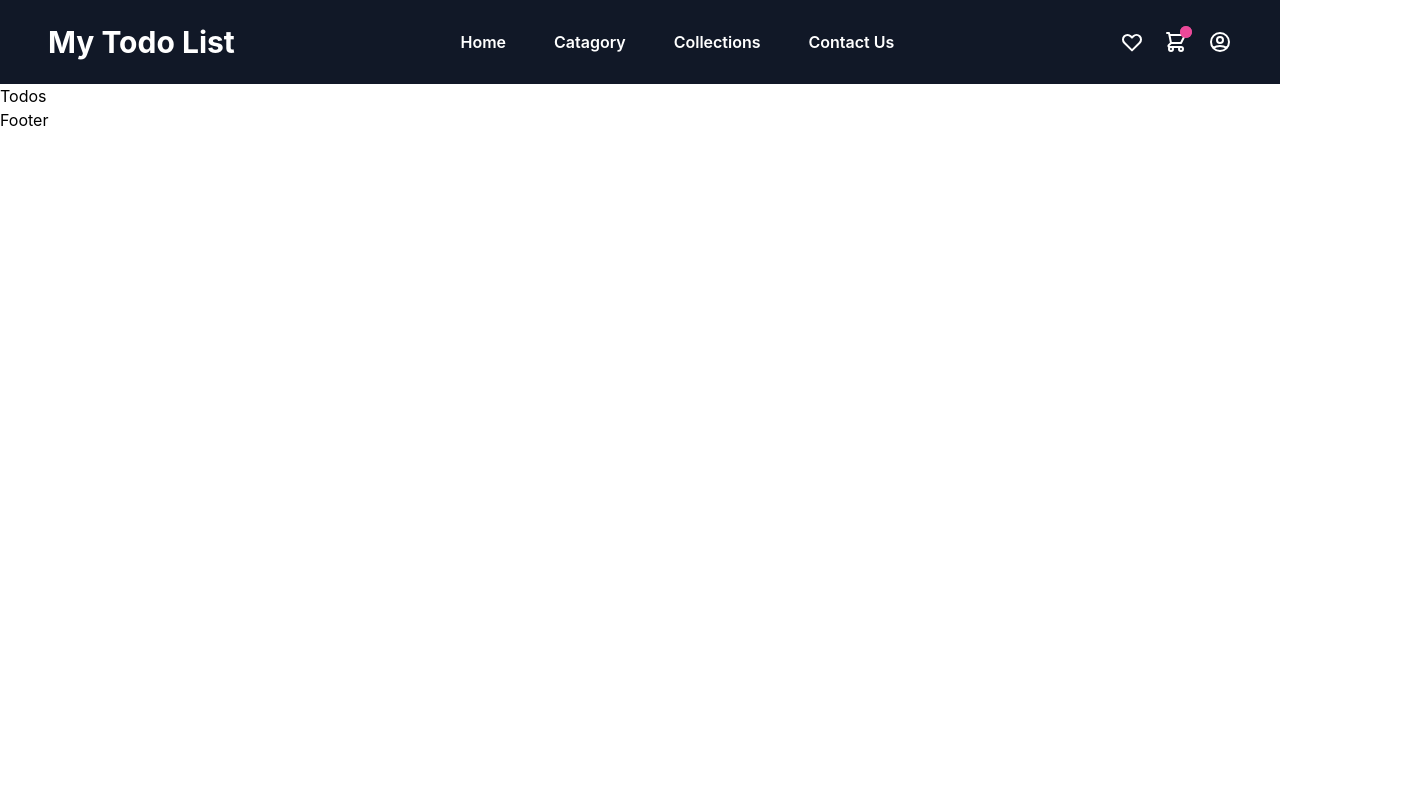
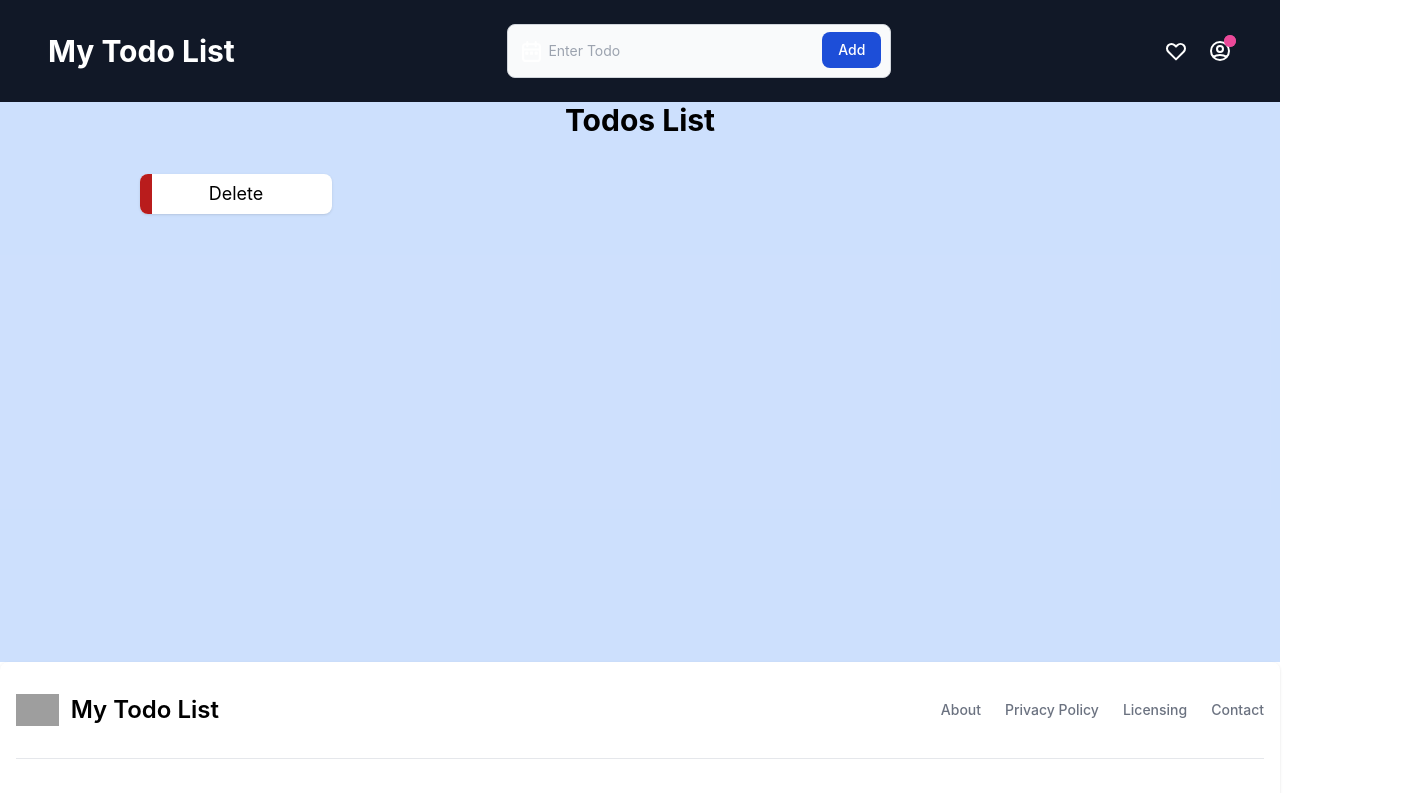
Before and after one commit to SingupalliKartik/todo-list-react, a React (Create React App) app: page / in a window 1280 px wide. Shown: the top 793 px of the page, 1408 px wide, since content can reach past the window. Built offline with nearby package versions, Linux system fonts and the light colour scheme; grey boxes are pictures that could not be loaded.

Commit message:
some major updates

```diff
--- a/package.json
+++ b/package.json
@@ -8,6 +8,7 @@
     "@testing-library/user-event": "^13.5.0",
     "react": "^18.2.0",
     "react-dom": "^18.2.0",
+    "react-router-dom": "^6.16.0",
     "react-scripts": "5.0.1",
     "web-vitals": "^2.1.4"
   },
--- a/src/App.js
+++ b/src/App.js
@@ -1,20 +1,76 @@
-import logo from './logo.svg';
-import './App.css';
-import Header from './mycomponents/Header';
-import {Todo}  from './mycomponents/Todo';
-import {Todos}  from './mycomponents/Todos';
-import {Footer}  from './mycomponents/Footer';
+import "./App.css";
+import Header from "./mycomponents/Header";
+import { Todos } from "./mycomponents/Todos";
+import { About } from "./mycomponents/About";
+import { Footer } from "./mycomponents/Footer";
+import { useState, useEffect } from "react";
+import {
+  BrowserRouter as Router,
+  Routes,
+  Route,
+
+} from "react-router-dom";
+
+function App() {
+  let initTodo;
+  if (localStorage.getItem("List") === null) {
+    initTodo = ''
+  } else {
+    initTodo = JSON.parse(localStorage.getItem("List"));
+  }
+  const onDelete = (todo) => {
+    console.log("this is to be delete", todo);
+
+    setTodos(
+      listtodo.filter((e) => {
+        return e !== todo;
+      })
+    );
+  };
+  const addTodo = (title) => {
+    let sno;
+    if (listtodo.length === 0) {
+      sno = 0;
+    } else sno = listtodo[listtodo.length - 1].sno + 1;
+
+    const myList = {
+      sno: sno,
+      title: title,
+    };
+    setTodos([...listtodo, myList]);
+    console.log(listtodo);
+  };
+
+  const [listtodo, setTodos] = useState([initTodo]);
+  useEffect(() => {
+    localStorage.setItem("List", JSON.stringify(listtodo));
+  }, [listtodo]);
+
+  return (
+    <>
+      <div>
+        <Router>
+          <Header title="My Todo List" searchbox={false} addTodo={addTodo} />
+        <Routes>
+          <Route exact path="/"  element={            <Todos todos={listtodo} onDelete={onDelete} />
+}/>
 
 
-function App() {
-  return (
-    <>
+          <Route exact path="/about"
+          element={ <About />}/>
 
-        <Header title=
-      "My Todo List" searchbox={true} />
-        <Todos/>
-        <Footer/>
 
+
+
+
+
+
+        </Routes>
+
+
+        <Footer />
+        </Router>
+      </div>
     </>
   );
 }
--- a/src/mycomponents/Footer.js
+++ b/src/mycomponents/Footer.js
@@ -1,7 +1,38 @@
 import React from 'react'
 
 export const Footer = () => {
+
   return (
-    <div>Footer</div>
+    <div>
+
+<footer className="bg-white rounded-lg shadow dark:bg-gray-900  " >
+    <div className="w-full max-w-screen-xl mx-auto p-4 md:py-8">
+        <div className="sm:flex sm:items-center sm:justify-between">
+            <a href="https://flowbite.com/" className="flex items-center mb-4 sm:mb-0">
+                <img src="https://flowbite.com/docs/images/logo.svg" className="h-8 mr-3" alt="Flowbite Logo" />
+                <span className="self-center text-2xl font-semibold whitespace-nowrap dark:text-white">My Todo List</span>
+            </a>
+            <ul className="flex flex-wrap items-center mb-6 text-sm font-medium text-gray-500 sm:mb-0 dark:text-gray-400">
+                <li>
+                    <a href="#" className="mr-4 hover:underline md:mr-6 ">About</a>
+                </li>
+                <li>
+                    <a href="#" className="mr-4 hover:underline md:mr-6">Privacy Policy</a>
+                </li>
+                <li>
+                    <a href="#" className="mr-4 hover:underline md:mr-6 ">Licensing</a>
+                </li>
+                <li>
+                    <a href="#" className="hover:underline">Contact</a>
+                </li>
+            </ul>
+        </div>
+        <hr className="my-6 border-gray-200 sm:mx-auto dark:border-gray-700 lg:my-8" />
+        <span className="block text-sm text-gray-500 sm:text-center dark:text-gray-400">© 2023 <a href="https://flowbite.com/" className="hover:underline">Flowbite™</a>. All Rights Reserved.</span>
+    </div>
+</footer>
+
+
+    </div>
   )
 }
--- a/src/mycomponents/Header.js
+++ b/src/mycomponents/Header.js
@@ -1,81 +1,216 @@
-import React from 'react'
+import { prototype } from "postcss/lib/previous-map";
+import React from "react";
+import PropTypes from "prop-types";
+import { useState } from "react";
+import { Link } from "react-router-dom";
 
 export default function Header(props) {
+  const [title, setTitle] = useState("");
+  const submit = (e) => {
+    e.preventDefault();
+    if (title) {
+      props.addTodo(title);
+      setTitle('');
+    }
+  };
+
   return (
-        <div><nav className="flex justify-between bg-gray-900 text-white w-screen">
+    <div>
+      <nav className="flex justify-between bg-gray-900 text-white w-screen">
         <div className="px-5 xl:px-12 py-6 flex w-full items-center">
-                <a className="text-3xl font-bold font-heading" href="#">
+          <Link className="text-3xl font-bold font-heading" to="/">
             {props.title}
-
-                </a>
-<div className='mx-auto'>
-
-
-
-                {props.searchbox  ? <ul className="hidden md:flex px-4 mx-auto font-semibold font-heading space-x-12">
-                    <li><a className="hover:text-gray-200" href="#">Home</a></li>
-                    <li><a className="hover:text-gray-200" href="#">Catagory</a></li>
-                    <li><a className="hover:text-gray-200" href="#">Collections</a></li>
-                    <li><a className="hover:text-gray-200" href="#">Contact Us</a></li>
+          </Link>
+          <div className="mx-auto">
+            {props.searchbox == true ? (
+              <ul className="hidden md:flex px-4 mx-auto font-semibold font-heading space-x-12">
+                <li>
+                  <Link className="hover:text-gray-200" to="#">
+                    Home
+                  </Link>
+                </li>
+                <li>
+                  <Link className="hover:text-gray-200" to="#">
+                    Catagory
+                  </Link>
+                </li>
+                <li>
+                  <Link className="hover:text-gray-200" to="#">
+                    Collections
+                  </Link>
+                </li>
+                <li>
+                  <Link className="hover:text-gray-200" to="#">
+                    Contact Us
+                  </Link>
+                </li>
               </ul>
-                    :
-                    <form className='w-96'>
-                        <label for="default-search" className="mb-2 text-sm font-medium text-gray-900 sr-only dark:text-white">Search</label>
+            ) : (
+              <form className="w-96" onSubmit={submit}>
+                <label
+                  htmlFor="default-search"
+                  className="mb-2 text-sm font-medium text-gray-900 sr-only dark:text-white"
+                >
+                  Enter Todo
+                </label>
                 <div className="relative">
                   <div className="absolute inset-y-0 left-0 flex items-center pl-3 pointer-events-none">
-                                <svg className="w-4 h-4 text-gray-500 dark:text-gray-400" aria-hidden="true" xmlns="http://www.w3.org/2000/svg" fill="none" viewBox="0 0 20 20">
-                                    <path stroke="currentColor" stroke-linecap="round" stroke-linejoin="round" stroke-width="2" d="m19 19-4-4m0-7A7 7 0 1 1 1 8a7 7 0 0 1 14 0Z" />
+                    <svg
+                      width="25px"
+                      height="25px"
+                      viewBox="0 0 24 24"
+                      fill="none"
+                      xmlns="http://www.w3.org/2000/svg"
+                    >
+                      <g id="SVGRepo_bgCarrier" strokeWidth="0"></g>
+                      <g
+                        id="SVGRepo_tracerCarrier"
+                        strokeLinecap="round"
+                        strokeLinejoin="round"
+                      ></g>
+                      <g id="SVGRepo_iconCarrier">
+                        {" "}
+                        <path
+                          d="M20 10V7C20 5.89543 19.1046 5 18 5H6C4.89543 5 4 5.89543 4 7V10M20 10V19C20 20.1046 19.1046 21 18 21H6C4.89543 21 4 20.1046 4 19V10M20 10H4M8 3V7M16 3V7"
+                          stroke="#ffffff"
+                          strokeWidth="2"
+                          strokeLinecap="round"
+                        ></path>{" "}
+                        <rect
+                          x="6"
+                          y="12"
+                          width="3"
+                          height="3"
+                          rx="0.5"
+                          fill="#ffffff"
+                        ></rect>{" "}
+                        <rect
+                          x="10.5"
+                          y="12"
+                          width="3"
+                          height="3"
+                          rx="0.5"
+                          fill="#ffffff"
+                        ></rect>{" "}
+                        <rect
+                          x="15"
+                          y="12"
+                          width="3"
+                          height="3"
+                          rx="0.5"
+                          fill="#ffffff"
+                        ></rect>{" "}
+                      </g>
                     </svg>
                   </div>
-                            <input type="search" id="default-search" class="block w-full p-4 pl-10 text-sm text-gray-900 border border-gray-300 rounded-lg bg-gray-50 focus:ring-blue-500 focus:border-blue-500 dark:bg-gray-700 dark:border-gray-600 dark:placeholder-gray-400 dark:text-white dark:focus:ring-blue-500 dark:focus:border-blue-500" placeholder="Search Mockups, Logos..." required />
-                            <button type="submit" class="text-white absolute right-2.5 bottom-2.5 bg-blue-700 hover:bg-blue-800 focus:ring-4 focus:outline-none focus:ring-blue-300 font-medium rounded-lg text-sm px-4 py-2 dark:bg-blue-600 dark:hover:bg-blue-700 dark:focus:ring-blue-800">Search</button>
+                  <input
+                    value={title}
+                    type="search"
+                    onChange={(e) => {
+                      setTitle(e.target.value);
+                    }}
+                    id="default-search"
+                    className="block w-full p-4 pl-10 text-sm text-gray-900 border border-gray-300 rounded-lg bg-gray-50 focus:ring-blue-500 focus:border-blue-500 dark:bg-gray-700 dark:border-gray-600 dark:placeholder-gray-400 dark:text-white dark:focus:ring-blue-500 dark:focus:border-blue-500"
+                    placeholder="Enter Todo "
+                    required
+                  />
+                  <button
+                    type="submit"
+                    className="text-white absolute right-2.5 bottom-2.5 bg-blue-700 hover:bg-blue-800 focus:ring-4 focus:outline-none focus:ring-blue-300 font-medium rounded-lg text-sm px-4 py-2 dark:bg-blue-600 dark:hover:bg-blue-700 dark:focus:ring-blue-800"
+                  >
+                    Add
+                  </button>
                 </div>
               </form>
-                }
+            )}
+          </div>
+          <div className="hidden xl:flex  space-x-5 items-center">
+            <Link className="hover:text-gray-200" to="/">
+              <svg
+                xmlns="http://www.w3.org/2000/svg"
+                className="h-6 w-6"
+                fill="none"
+                viewBox="0 0 24 24"
+                stroke="currentColor"
+              >
+                <path
+                  strokeLinecap="round"
+                  strokeLinejoin="round"
+                  strokeWidth="2"
+                  d="M4.318 6.318a4.5 4.5 0 000 6.364L12 20.364l7.682-7.682a4.5 4.5 0 00-6.364-6.364L12 7.636l-1.318-1.318a4.5 4.5 0 00-6.364 0z"
+                />
+              </svg>
+            </Link>
 
-                </div>
-                <div className="hidden xl:flex items-center space-x-5 items-center">
-                    <a className="hover:text-gray-200" href="#">
-                        <svg xmlns="http://www.w3.org/2000/svg" className="h-6 w-6" fill="none" viewBox="0 0 24 24" stroke="currentColor">
-                            <path stroke-linecap="round" stroke-linejoin="round" stroke-width="2" d="M4.318 6.318a4.5 4.5 0 000 6.364L12 20.364l7.682-7.682a4.5 4.5 0 00-6.364-6.364L12 7.636l-1.318-1.318a4.5 4.5 0 00-6.364 0z" />
-                        </svg>
-                    </a>
-                    <a className="flex items-center hover:text-gray-200" href="#">
-                        <svg xmlns="http://www.w3.org/2000/svg" className="h-6 w-6" fill="none" viewBox="0 0 24 24" stroke="currentColor">
-                            <path stroke-linecap="round" stroke-linejoin="round" stroke-width="2" d="M3 3h2l.4 2M7 13h10l4-8H5.4M7 13L5.4 5M7 13l-2.293 2.293c-.63.63-.184 1.707.707 1.707H17m0 0a2 2 0 100 4 2 2 0 000-4zm-8 2a2 2 0 11-4 0 2 2 0 014 0z" />
+            <Link className="flex items-center hover:text-gray-200" to="/about">
+              <svg
+                xmlns="http://www.w3.org/2000/svg"
+                className="h-6 w-6 hover:text-gray-200"
+                fill="none"
+                viewBox="0 0 24 24"
+                stroke="currentColor"
+              >
+                <path
+                  strokeLinecap="round"
+                  strokeLinejoin="round"
+                  strokeWidth="2"
+                  d="M5.121 17.804A13.937 13.937 0 0112 16c2.5 0 4.847.655 6.879 1.804M15 10a3 3 0 11-6 0 3 3 0 016 0zm6 2a9 9 0 11-18 0 9 9 0 0118 0z"
+                />
               </svg>
               <span className="flex absolute -mt-5 ml-4">
                 <span className="animate-ping absolute inline-flex h-3 w-3 rounded-full bg-pink-400 opacity-75"></span>
-                            <span className="relative inline-flex rounded-full h-3 w-3 bg-pink-500">
+                <span className="relative inline-flex rounded-full h-3 w-3 bg-pink-500"></span>
               </span>
-                        </span>
-                    </a>
-
-                    <a className="flex items-center hover:text-gray-200" href="#">
-                        <svg xmlns="http://www.w3.org/2000/svg" className="h-6 w-6 hover:text-gray-200" fill="none" viewBox="0 0 24 24" stroke="currentColor">
-                            <path stroke-linecap="round" stroke-linejoin="round" stroke-width="2" d="M5.121 17.804A13.937 13.937 0 0112 16c2.5 0 4.847.655 6.879 1.804M15 10a3 3 0 11-6 0 3 3 0 016 0zm6 2a9 9 0 11-18 0 9 9 0 0118 0z" />
-                        </svg>
-                    </a>
-
+            </Link>
           </div>
         </div>
 
-            <a className="xl:hidden flex mr-6 items-center" href="#">
-                <svg xmlns="http://www.w3.org/2000/svg" className="h-6 w-6 hover:text-gray-200" fill="none" viewBox="0 0 24 24" stroke="currentColor">
-                    <path stroke-linecap="round" stroke-linejoin="round" stroke-width="2" d="M3 3h2l.4 2M7 13h10l4-8H5.4M7 13L5.4 5M7 13l-2.293 2.293c-.63.63-.184 1.707.707 1.707H17m0 0a2 2 0 100 4 2 2 0 000-4zm-8 2a2 2 0 11-4 0 2 2 0 014 0z" />
+        <Link className="xl:hidden flex mr-6 items-center" to="#">
+          <svg
+            xmlns="http://www.w3.org/2000/svg"
+            className="h-6 w-6 hover:text-gray-200"
+            fill="none"
+            viewBox="0 0 24 24"
+            stroke="currentColor"
+          >
+            <path
+              strokeLinecap="round"
+              strokeLinejoin="round"
+              strokeWidth="2"
+              d="M3 3h2l.4 2M7 13h10l4-8H5.4M7 13L5.4 5M7 13l-2.293 2.293c-.63.63-.184 1.707.707 1.707H17m0 0a2 2 0 100 4 2 2 0 000-4zm-8 2a2 2 0 11-4 0 2 2 0 014 0z"
+            />
           </svg>
           <span className="flex absolute -mt-5 ml-4">
             <span className="animate-ping absolute inline-flex h-3 w-3 rounded-full bg-pink-400 opacity-75"></span>
-                    <span className="relative inline-flex rounded-full h-3 w-3 bg-pink-500">
+            <span className="relative inline-flex rounded-full h-3 w-3 bg-pink-500"></span>
           </span>
-                </span>
-            </a>
-            <a className="navbar-burger self-center mr-12 xl:hidden" href="#">
-                <svg xmlns="http://www.w3.org/2000/svg" className="h-6 w-6 hover:text-gray-200" fill="none" viewBox="0 0 24 24" stroke="currentColor">
-                    <path stroke-linecap="round" stroke-linejoin="round" stroke-width="2" d="M4 6h16M4 12h16M4 18h16" />
+        </Link>
+        <Link className="navbar-burger self-center mr-12 xl:hidden" to="/about">
+          <svg
+            xmlns="http://www.w3.org/2000/svg"
+            className="h-6 w-6 hover:text-gray-200"
+            fill="none"
+            viewBox="0 0 24 24"
+            stroke="currentColor"
+          >
+            <path
+              strokeLinecap="round"
+              strokeLinejoin="round"
+              strokeWidth="2"
+              d="M4 6h16M4 12h16M4 18h16"
+            />
           </svg>
-            </a>
+        </Link>
       </nav>
     </div>
-    )
+  );
 }
+
+Header.defaultProps = {
+  title: "Your Title Here",
+  searchBar: true,
+};
+Header.PropsType = {
+  title: PropTypes.string,
+  searchBar: PropTypes.bool.isRequired,
+};
--- a/src/mycomponents/Todo.js
+++ b/src/mycomponents/Todo.js
@@ -1,7 +1,23 @@
-import React from 'react'
+import React from "react";
 
-export const Todo = () => {
+export const Todo = ({ todo, onDelete }) => {
   return (
-    <div>Todo</div>
-  )
-}
+    <div>
+      <div className="  h-full  w-full   m-5 mx-32 ">
+        <div className=" flex space-x-3 align-middle">
+        <p className="text-xl font-bold ">{todo.title}</p>
+        {todo.length-1==0? <p> </p>
+        :
+          <button onClick={()=>{onDelete(todo)}} className="group relative h-10 w-48 overflow-hidden rounded-lg bg-white text-lg shadow">
+            <div className="absolute inset-0 w-3 bg-red-700 transition-all duration-[250ms] ease-out group-hover:w-full"></div>
+            <span className="relative text-black group-hover:text-white">
+              Delete
+            </span>
+          </button>
+          }
+        </div>
+
+      </div>
+    </div>
+  );
+};
--- a/src/mycomponents/Todos.js
+++ b/src/mycomponents/Todos.js
@@ -1,7 +1,24 @@
-import React from 'react'
+import React from "react";
+import { Todo } from "./Todo";
 
-export const Todos = () => {
+export const Todos = (props) => {
+  let myStyle = {
+    minHeight: "70vh",
+  };
   return (
-    <div>Todos</div>
-  )
-}
+    <div className=" bg-blue-500 bg-opacity-25  " style={myStyle}>
+      <h3 className="text-3xl font-bold text-center">Todos List</h3>
+      <div className=" py-4">
+        {props.todos.length === 0 ? (
+          <p className=" text-xl mx-9">The list is empty add the item</p>
+        ) : (
+          props.todos.map((todo) => {
+            return (
+              <Todo todo={todo} key={todo.sno} onDelete={props.onDelete} />
+            );
+          })
+        )}
+      </div>
+    </div>
+  );
+};
```
Also changed, not shown: 1 other file (tests, documents, lock files or other folders). Lines whose indentation alone changed are shown as unchanged.
